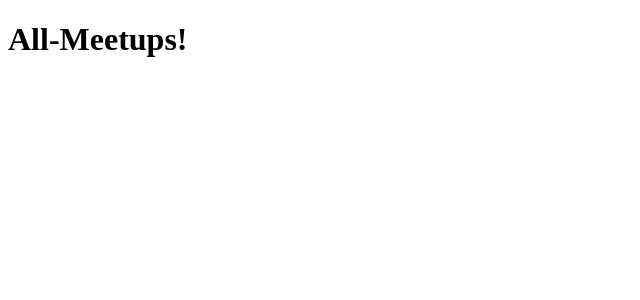
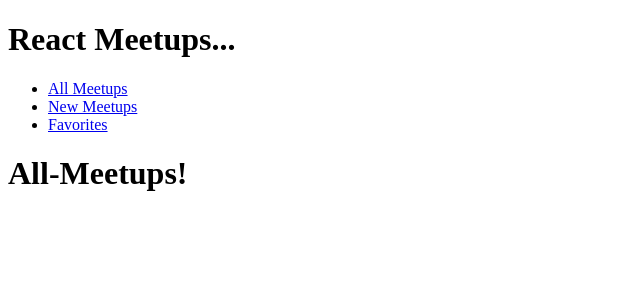
Before and after one commit to justtolearnit/react-arnold, a JavaScript app: page / in a window 1280 px wide. Shown: the top 300 px of the page, without its empty margins (0-640 px from the left). Built offline with nearby package versions, Linux system fonts and the light colour scheme; the HTML template or start-up script is replaced by a standard one.

Commit message:
added link component from router-dom to load different pages on navigation without sending actualy request like anchor tag

```diff
--- a/src/App.js
+++ b/src/App.js
@@ -1,6 +1,7 @@
 import AllMeetupsPage from './components/pages/AllMeetupsPage';
 import Favorites from './components/pages/Favorites';
 import NewMeetUpsPage from './components/pages/NewMeetupsPage';
+import MainNavigation from './components/layouts/MainNavigation'
 
 import { Route } from 'react-router-dom';
 
@@ -8,11 +9,12 @@
 function App() {
   return (
     <div>
+      <MainNavigation />
       <Route path='/' exact>
         <AllMeetupsPage />
       </Route>
 
-      <Route path='/new'>
+      <Route path='/new-meetups'>
         <NewMeetUpsPage />
       </Route>
 
--- /dev/null
+++ b/src/components/layouts/MainNavigation.js
@@ -0,0 +1,23 @@
+import { Link } from 'react-router-dom'
+
+function MainNavigation(){
+    return(
+<div>
+        <h1>React Meetups...</h1>
+        <nav>
+            <ul>
+                <li>
+                   <Link to='/'>All Meetups</Link>
+                </li>
+                <li>
+                   <Link to='/new-meetups'>New Meetups</Link>
+                </li>
+                <li>
+                   <Link to='/favorites'>Favorites</Link>
+                </li>
+            </ul>
+        </nav>
+</div>
+    );
+}
+export default MainNavigation;
```
Also changed, not shown: src/components/layouts/Navigation.js (deleted, +0 -9 lines).
